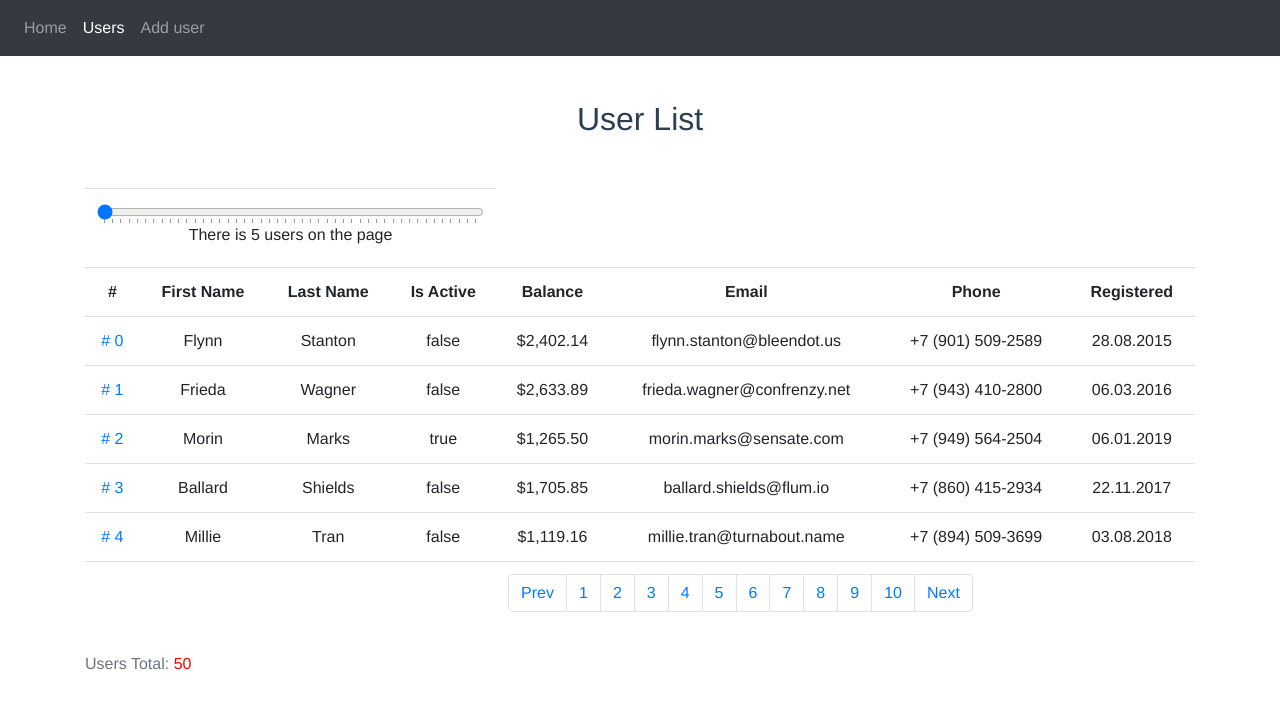
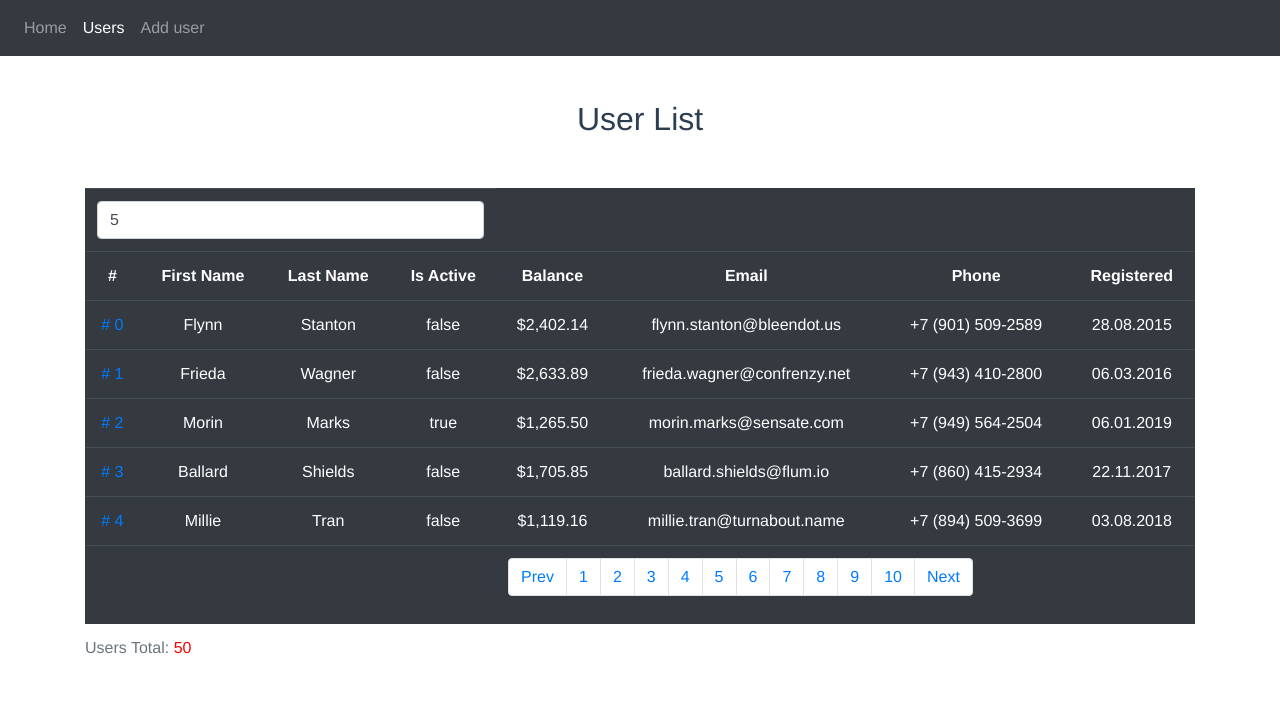
Before and after one commit to onecoldwhiteday/vue-study-project, a Vue app: page /users in a window 1280 px wide. Shown: the top 708 px of the page. Built offline with nearby package versions, Linux system fonts and the light colour scheme; data requests are answered from the project's data file.

Commit message:
Add pages switch

```diff
--- a/src/components/PageRows.vue
+++ b/src/components/PageRows.vue
@@ -1,18 +1,13 @@
 <template>
   <div>
     <input
-      type="range"
-      v-model.number="rows"
-      min="5"
+      type="number"
+      class="form-control"
+      min="1"
       :max="max"
-      class="form-control-range"
-      id="rows-range"
-      list="marks"
+      v-model="rows"
+      pattern="[0-9].{2}"
     />
-    <label>There is {{ rows }} users on the page</label>
-    <datalist id="marks">
-      <option v-for="point in max" :value="point" :key="point">{{ item }}</option>
-    </datalist>
   </div>
 </template>
 <script>
--- a/src/components/Pagination.vue
+++ b/src/components/Pagination.vue
@@ -8,7 +8,7 @@
           </button>
         </li>
         <li v-for="page in pages" :key="page" class="page-item">
-          <button type="button" class="page-link">{{ page }}</button>
+          <button type="button" class="page-link" @click="changePage(page)">{{ page }}</button>
         </li>
         <li class="page-item">
           <button type="button" class="page-link" @click="nextPage" :disabled="lastPage">
@@ -65,6 +65,9 @@ export default {
     },
     getCurrentPage() {
       this.$emit('input', this.currentPage)
+    },
+    changePage(page) {
+      this.currentPage = page
     }
   }
 }
--- a/src/components/UserList.vue
+++ b/src/components/UserList.vue
@@ -1,5 +1,5 @@
 <template>
-  <table class="table table-striped">
+  <table class="table table-dark">
     <caption>
       Users Total:
       <span class="users-amount">{{ total }}</span>
--- a/src/router.js
+++ b/src/router.js
@@ -14,7 +14,7 @@ export default new Router({
     {
       path: '/users',
       component: () => import('@/views/Users.vue'),
-      meta: { requiresAuth: true }
+      props: true
     },
     {
       path: '/edit/:id',
@@ -23,10 +23,6 @@ export default new Router({
     {
       path: '/add',
       component: () => import('@/views/AddUser.vue')
-    },
-    {
-      path: '/users/:page',
-      name: 'pageUrl'
     }
   ]
 })
```
